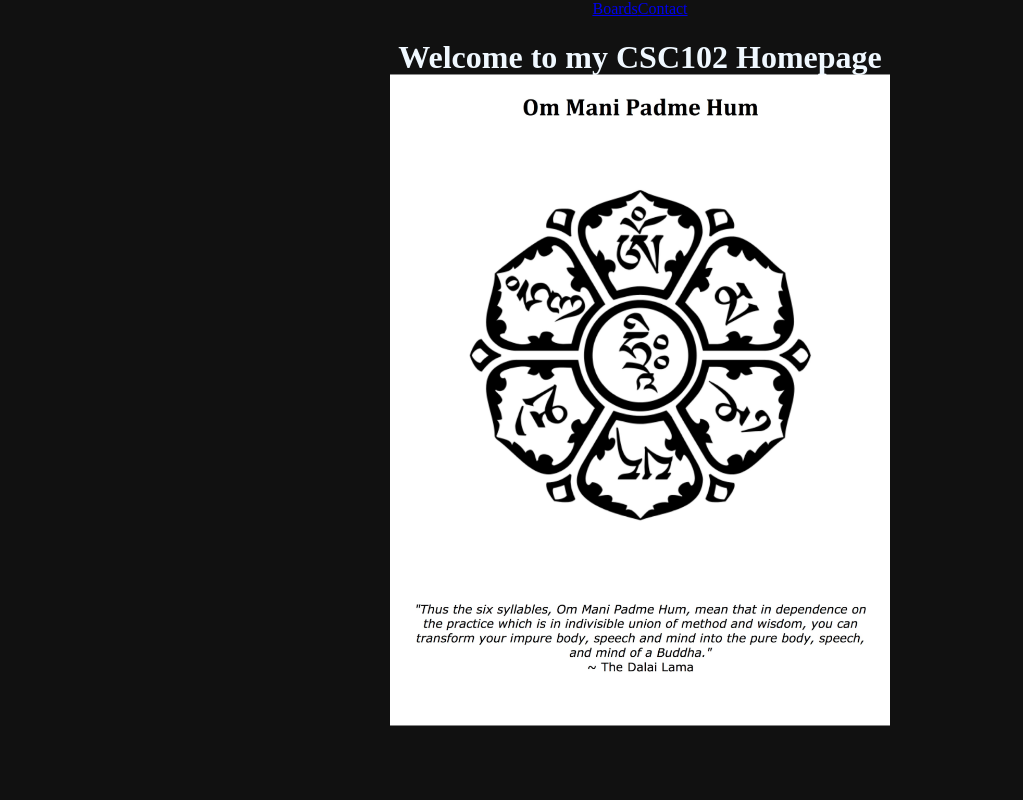
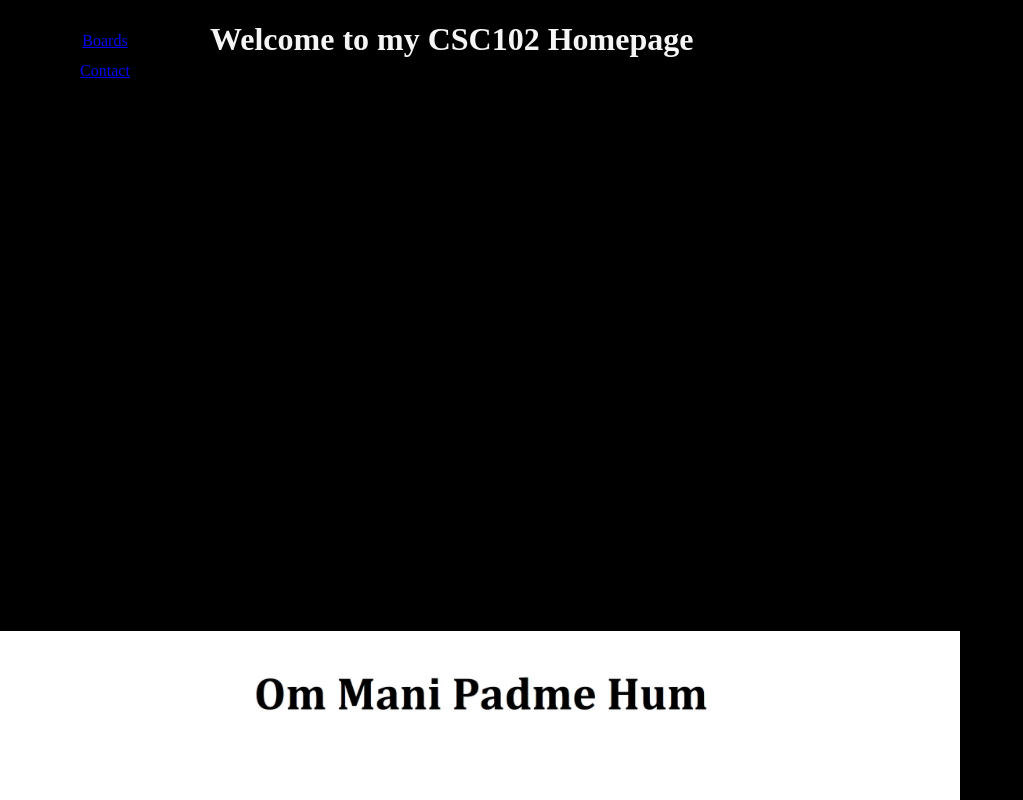
Before and after one commit to ev3rnub/CSC102_Week_1, a plain HTML site: page index.html in a window 1280 px wide. Shown: the top 800 px of the page, without its empty margins (0-1023 px from the left). Drawn offline with Linux system fonts and the light colour scheme.

Commit message:
completed Assignment 2.1: Using CSS in Webpages.

```diff
--- a/index.html
+++ b/index.html
@@ -1,32 +1,33 @@
-<!-- Chad Verbus 09/14/2025 -->
+<!-- Chad Verbus 09/17/2025 -->
 <!-- DOCTYPE defines the version of HTML, HTML5 -->
 <!DOCTYPE html>
 <!-- HTML tag goes next, along with the property lang="en", specifying english -->
 <html lang="en">
-    <!-- Header tag and classname of "center"-->
-    <head class="center">
-
+    <!-- Head tag and classname of "center"-->
+    <head>
         <meta charset="UTF-8">
         <meta name="viewport" content="width=device-width, initial-scale=1.0">
-        <link rel="stylesheet" href="style.css">
+        <link rel="stylesheet" href="main.css">
         <title>CSC102 Homepage</title>
     </head>
-<!-- Body goes here and holds the main content of this page -->
+<!-- Body goes here and holds the main content of this document -->
     <body>
         <header>
-            <nav class="horizontal">
-                <a href="boards.html"> Boards </a>
-                <a href="contact.html"> Contact </a>
+            <!-- nav bar -->
+            <nav>
+                <li><a href="boards.html">   Boards   </a></li>
+                <li><a href="contact.html">   Contact   </a></li>
             </nav>
         </header>
 
         <!-- Heading 1 -->
-        <h1 class="center">Welcome to my CSC102 Homepage</h1>
+        <h1>Welcome to my CSC102 Homepage</h1>
         <p>
             <!-- meme image/image w/alt text for hearing impaired -->
-            <img class="meme"
+            <img id=memeImage
                 src="./meme.png"
-                alt="an image of a meme showing an ancient mantra">
+                alt="an image of a meme showing an ancient mantra"
+            >
         </p>
     </body>
 </html>
--- /dev/null
+++ b/main.css
@@ -0,0 +1,36 @@
+/* Body */
+body {
+    position:relative;
+    height:100vh;
+    margin:0;
+    background: black;
+    color: whitesmoke;
+}
+
+nav{
+    height: 600px; /* height in pixels */
+    width: 200px; /* width in pixels */
+    float: left; /* nav bar should float to the lect */
+    padding: 5px;
+    line-height: 30px;
+}
+
+footer{
+    text-align: center;
+    margin-right: 200px;
+}
+
+#memeImage {
+    margin-right: 200px;
+}
+
+li{
+    display:flex;
+    justify-content:center;
+    align-items:left;
+    color:aliceblue;
+}
+
+header{
+    text-align: center;
+}
--- a/style.css
+++ /dev/null
@@ -1,34 +0,0 @@
-.center {
-    display:flex;
-    justify-content:center;
-    align-items:center;
-    color: aliceblue;
-}
-
-.horizontal{
-    display:flex;
-    justify-content:center;
-    align-items:center;
-    color:aliceblue;
-}
-
-body {
-    position:relative;               /* establish a containing block */
-    height:100vh;                    /* full viewport height */
-    margin:0;
-    background:#111;
-}
-.meme {
-    position:absolute;
-    top:50%; left:50%;               /* move origin to centre */
-    width:500px;
-    height:auto;
-    transform:translate(-50%,-50%);  /* pull the image back by half its size */
-}
-
-li{
-    display:flex;
-    justify-content:center;
-    align-items:left;
-    color:aliceblue;
-}
```
Also changed, not shown: boards.html (+10 -10 lines), 1 other file.
